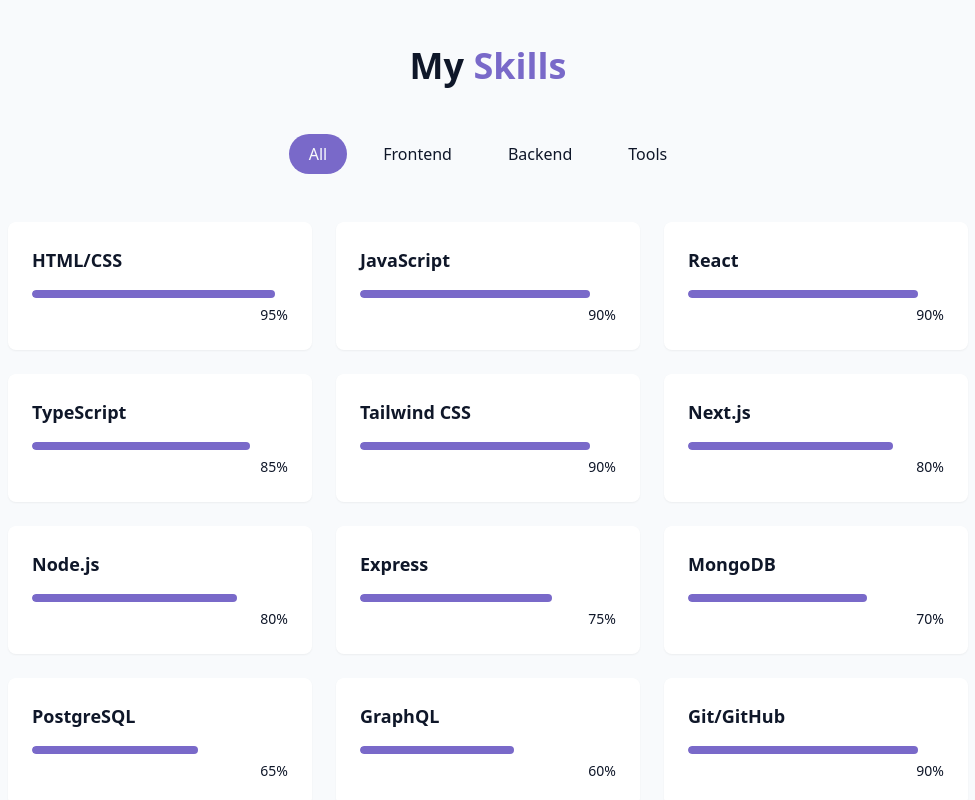
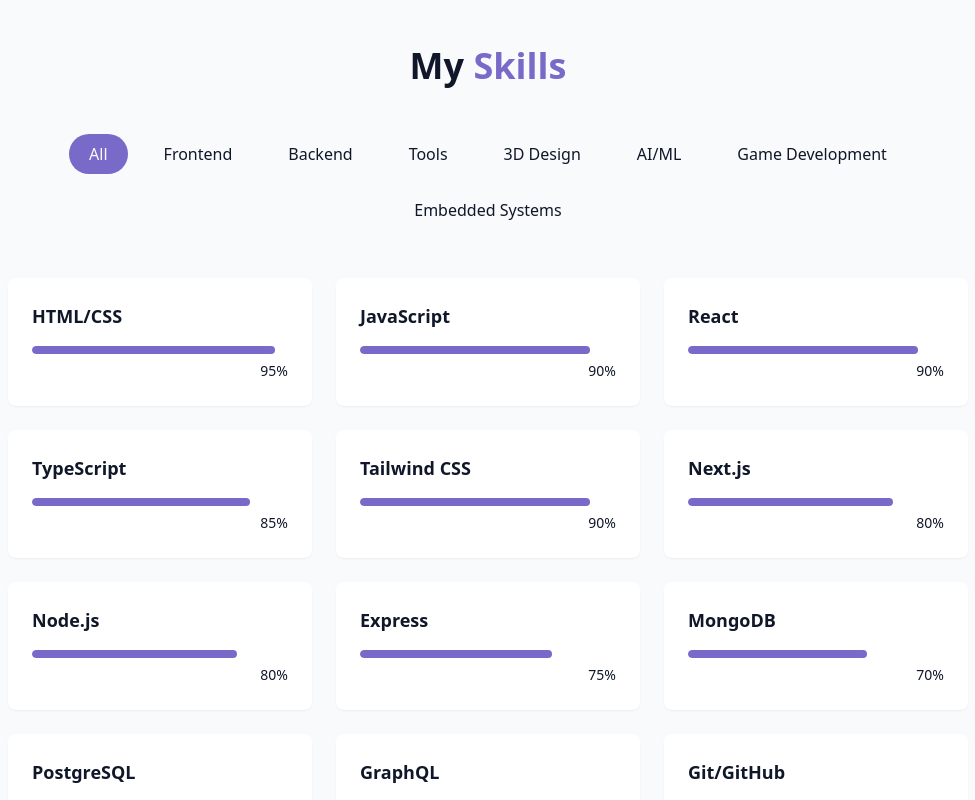
Before and after one commit to Mayank8159/portfolio, a React (Vite) app in the folder client/: page / in a window 1280 px wide. Shown: the part 1580-2380 px from the top of the page, without its empty margins (152-1127 px from the left). Built offline with nearby package versions, Linux system fonts and the light colour scheme.

Commit message:
Add additional skills and categories to SkillsSection component

```diff
--- a/client/src/components/SkillsSection.jsx
+++ b/client/src/components/SkillsSection.jsx
@@ -22,9 +22,30 @@
   { name: "Docker", level: 70, category: "tools" },
   { name: "Figma", level: 85, category: "tools" },
   { name: "VS Code", level: 95, category: "tools" },
+
+  // 3D Design
+  { name: "Blender", level: 75, category: "3D Design" },
+
+  // AI/ML
+  { name: "Python", level: 70, category: "AI/ML" },
+  { name: "TensorFlow", level: 60, category: "AI/ML" },
+  { name: "PyTorch", level: 60, category: "AI/ML" },
+
+  // Game Development
+  { name: "Unity", level: 65, category: "Game Development" },
+  { name: "C#", level: 70, category: "Game Development" },
+
+  // Embedded Systems
+  { name: "KiCad", level: 75, category: "Embedded Systems" },
+  { name: "Altium CircuitMaker", level: 75, category: "Embedded Systems" },
+  { name: "Labcenter Proteus", level: 70, category: "Embedded Systems" },
+  { name: "Arduino", level: 70, category: "Embedded Systems" },
+  { name: "Raspberry Pi", level: 65, category: "Embedded Systems" },
+
+
 ];
 
-const categories = ["all", "frontend", "backend", "tools"];
+const categories = ["all", "frontend", "backend", "tools", "3D Design", "AI/ML", "Game Development", "Embedded Systems"];
 
 export const SkillsSection = () => {
   const [activeCategory, setActiveCategory] = useState("all");
```
